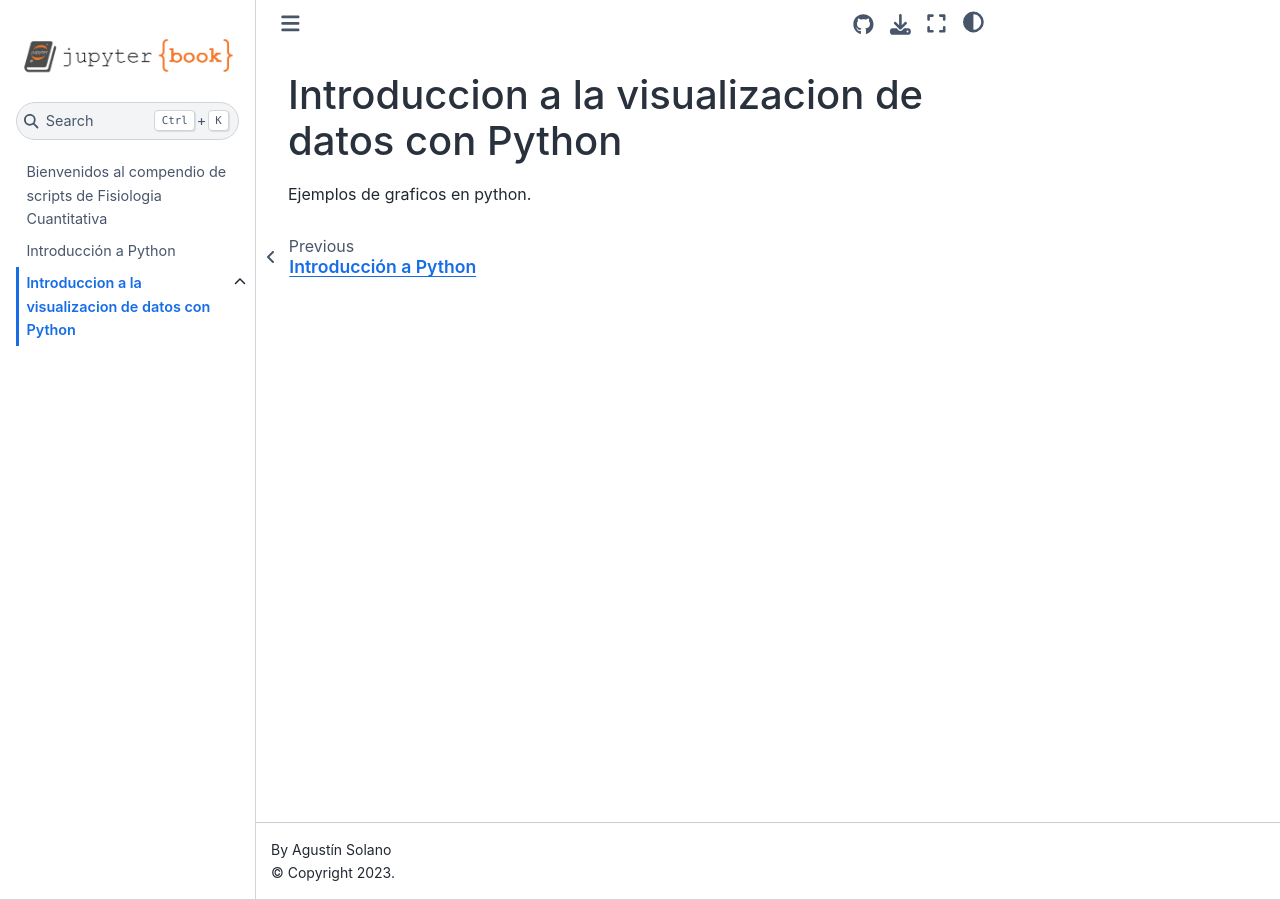
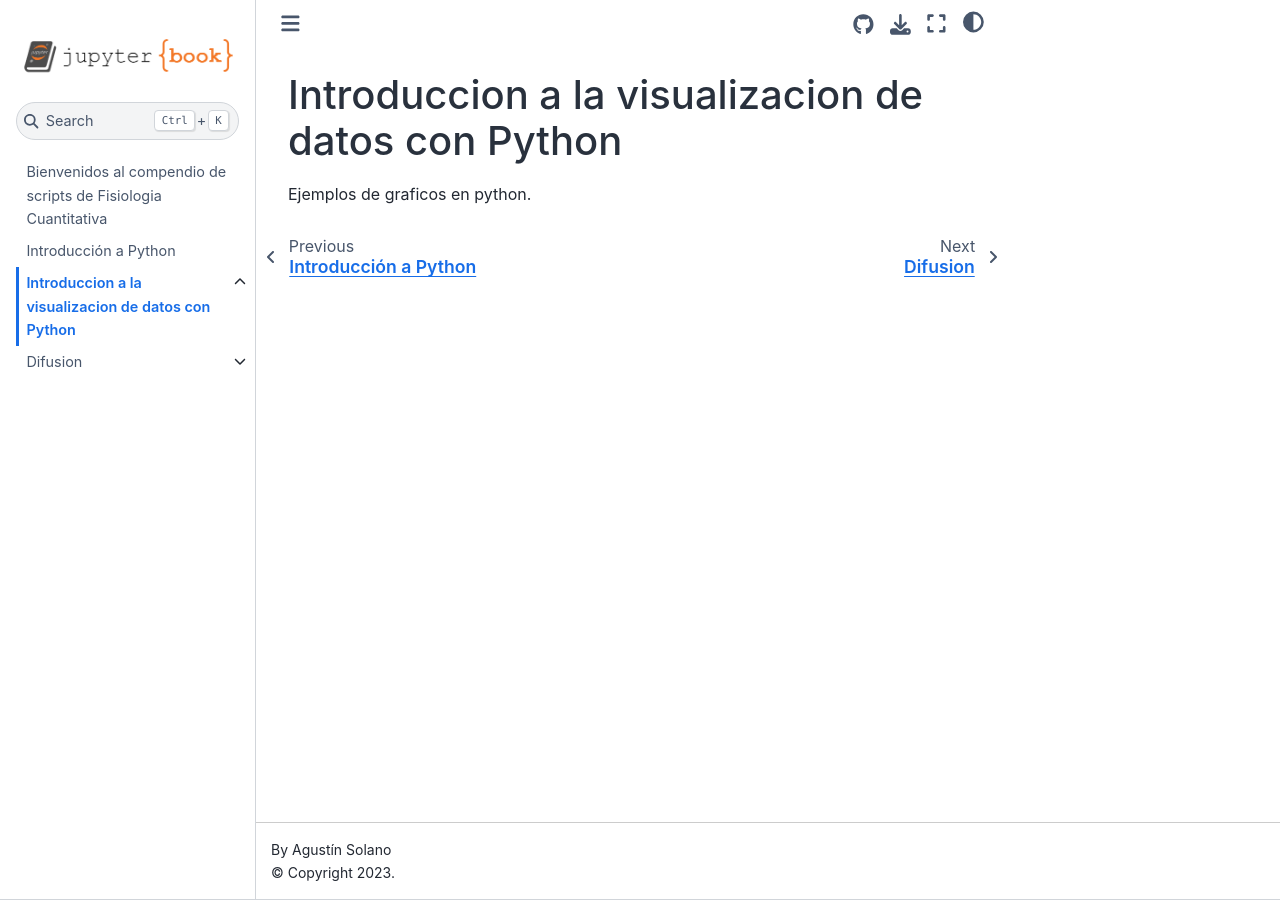
Before and after one commit to AgustinSolano/FisioCuanti_scriptsbook, a Jupyter Book: the page built from md_scripts/intro_graficos_python.md, in a window 1280 px wide. Built offline with Jupyter Book 1.0.4 settings and Sphinx 7.4.7 and the Sphinx Book theme 1.1.4, drawn with Linux system fonts in a browser that asks for light colours; pages that are not in the unit, such as notebooks, are missing from menus.

Commit message:
Actualizacion toc

```diff
--- a/_toc.yml
+++ b/_toc.yml
@@ -8,3 +8,6 @@ chapters:
 - file: md_scripts/intro_graficos_python
   sections:
     - file: md_scripts/Intro_DataVisualization
+- file: md_scripts/difusion
+  sections:
+    - file: md_scripts/Difusion_LeyesFick
```
